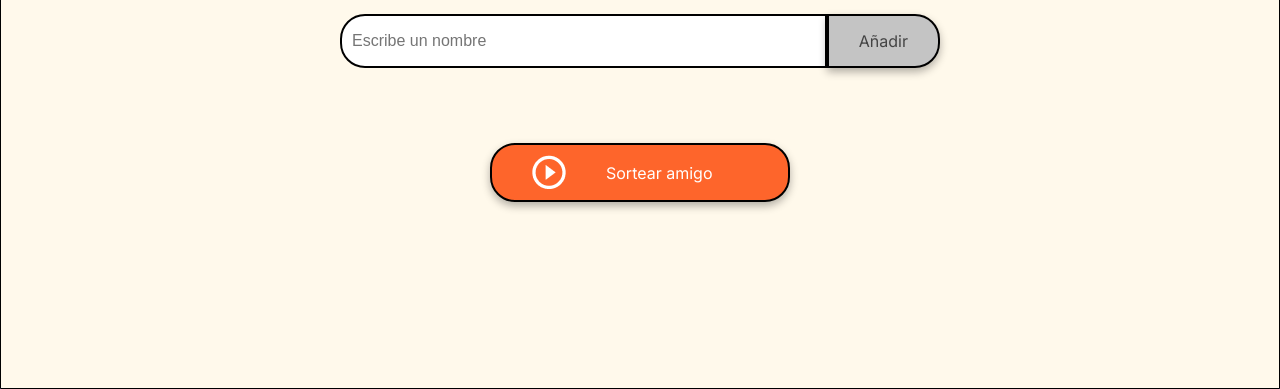
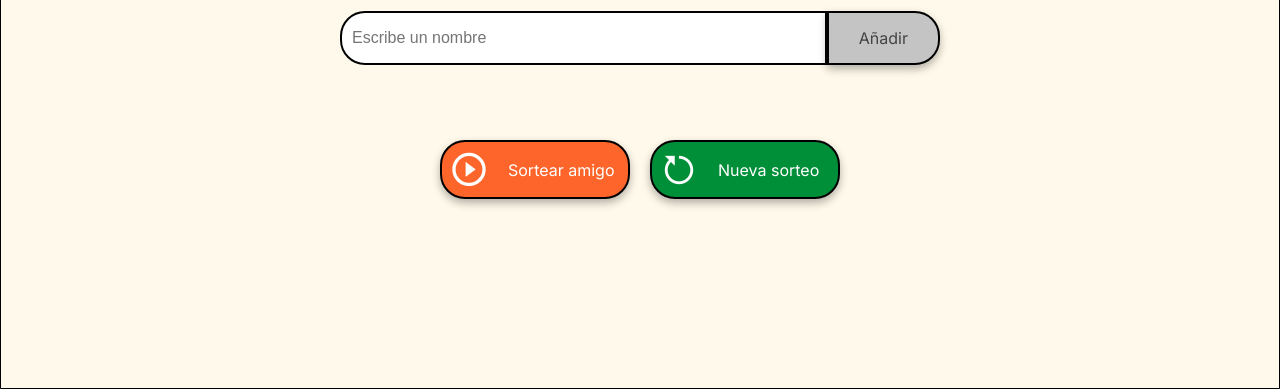
Before and after one commit to maviscuri/challenge-amigo-secreto, a plain HTML site: page index.html in a window 1280 px wide. Shown: the part 411-800 px from the top of the page. Drawn offline with Linux system fonts and the light colour scheme.

Commit message:
agrega un boton de reinicio y edita el css

```diff
--- a/index.html
+++ b/index.html
@@ -32,6 +32,11 @@
                     <img src="assets/play_circle_outline.png" alt="Ícono para sortear">
                     Sortear amigo
                 </button>
+
+                <button class="button-draw2" onclick="nuevalista()" aria-label="Nueva lista">
+                    <img src="assets/restart.png" alt="Ícono para reiniciar">
+                    Nueva sorteo
+                </button>
             </div>
         </section>
     </main>
--- a/style.css
+++ b/style.css
@@ -3,7 +3,9 @@
     --color-secondary: #FFF9EB;
     --color-tertiary: #C4C4C4;
     --color-button: #fe652b;
+    --color-button2: #008f39;
     --color-button-hover: #e55720;
+    --color-button-hover2: #2d572c;
     --color-text: #444444;
     --color-white: #FFFFFF;
 }
@@ -32,7 +34,7 @@ body {
 
 /* Banner */
 .header-banner {
-    flex: 40%;
+    flex: 30%;
     display: flex;
     justify-content: center;
     align-items: center;
@@ -88,8 +90,10 @@ body {
 }
 
 .button-container {
-    width: 300px;
+    display: flex;
+    width: 400px;
     justify-content: center;
+    gap: 20px;
 }
 
 /* Estilos de entrada de texto */
@@ -146,17 +150,34 @@ ul {
 .button-draw {
     display: flex;
     align-items: center;
+    gap: 2px;
     width: 100%;
-    padding: 10px 40px;
+    padding: 10px 10px;
     color: var(--color-white);
     background-color: var(--color-button);
     font-size: 16px;
 }
+.button-draw2 {
+    display: flex;
+    align-items: center;
+    gap: 2px;
+    width: 100%;
+    padding: 10px 10px;
+    color: var(--color-white);
+    background-color: var(--color-button2);
+    font-size: 16px;
+}
 
 .button-draw img {
-    margin-right: 40px;
+    margin-right: 20px;
+}
+.button-draw2 img {
+    margin-right: 20px;
 }
 
 .button-draw:hover {
     background-color: var(--color-button-hover);
 }
+.button-draw2:hover {
+    background-color: var(--color-button-hover2);
+}
```
Also changed, not shown: assets/restart.png (added).
